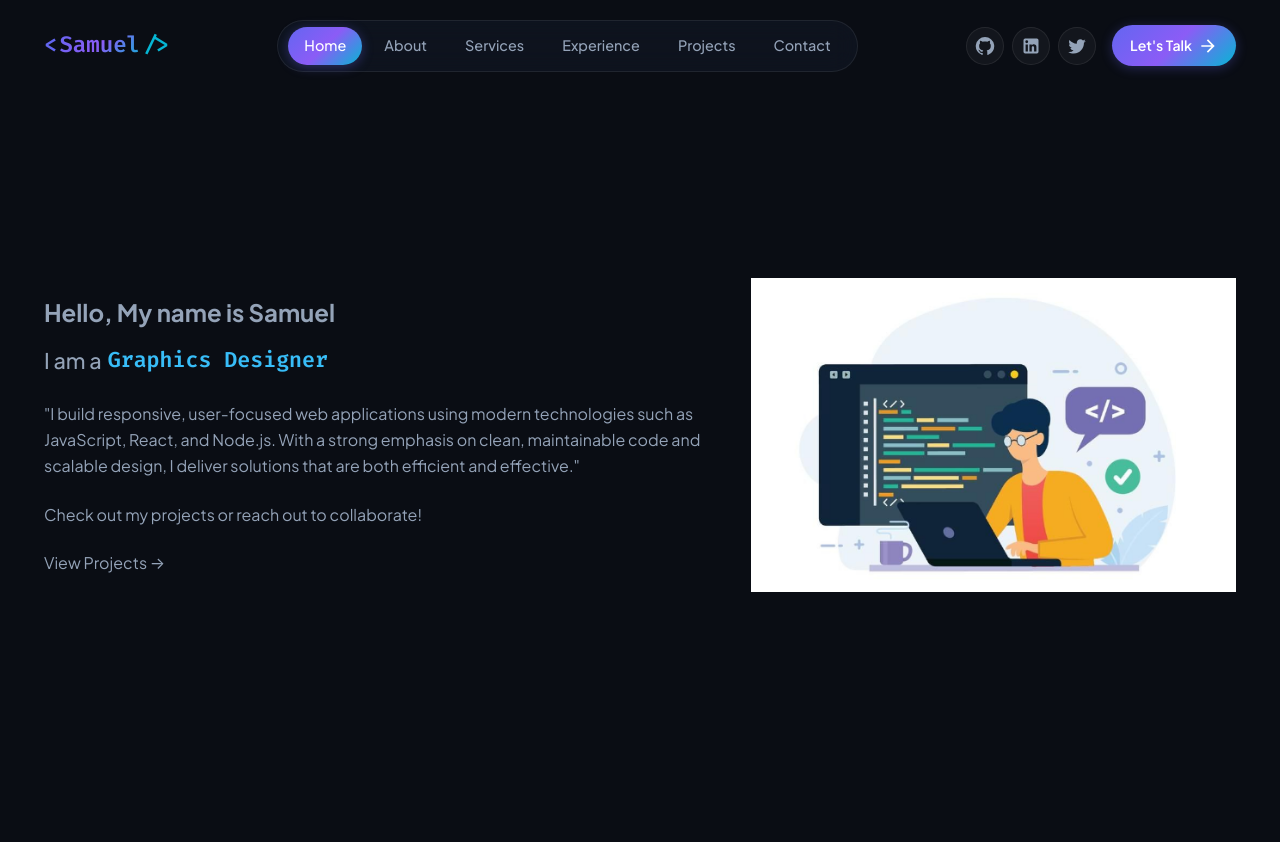
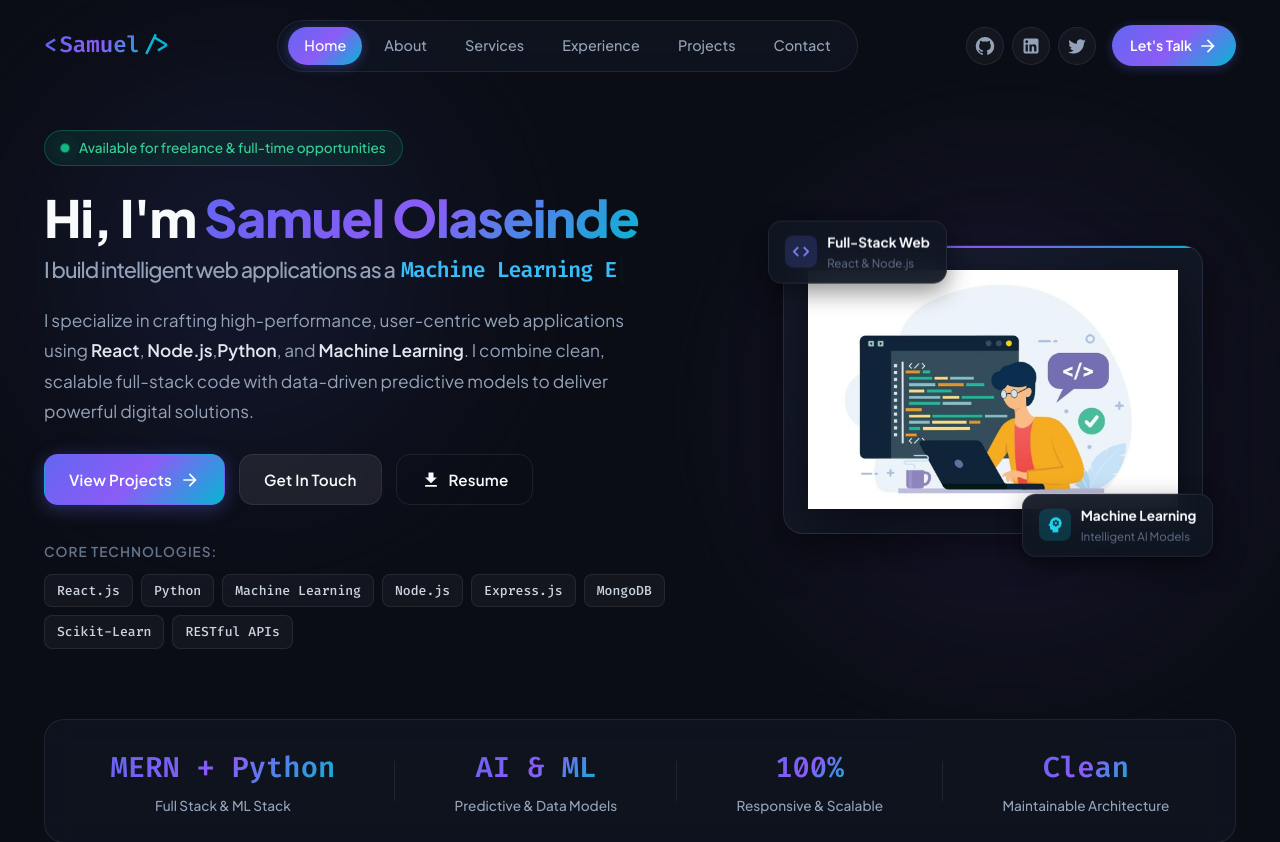
Before and after one commit to SamuelOlaseinde01/Portfolio, a React (Vite) app: page / in a window 1280 px wide. Shown: the top 842 px of the page. Built offline with nearby package versions, Linux system fonts and the light colour scheme.

Commit message:
feat(hero): redesign hero section with dynamic typewriter animation, floating cards, and ML stack

```diff
--- a/src/components/HomePage.jsx
+++ b/src/components/HomePage.jsx
@@ -1,58 +1,198 @@
-import React from "react";
+import React, { useState, useEffect } from "react";
+import { motion } from "framer-motion";
+import {
+  ArrowForward,
+  Download,
+  Code,
+  Psychology,
+  AutoAwesome,
+} from "@mui/icons-material";
+
+const TITLES = ["Full-Stack Developer", "Machine Learning Engineer"];
 
 export default function HomePage() {
-  const [currentIndex, setCurrentIndex] = React.useState(0);
-  const [displayedText, setDisplayedText] = React.useState("");
-  const [charIndex, setCharIndex] = React.useState(0);
+  const [currentIndex, setCurrentIndex] = useState(0);
+  const [displayedText, setDisplayedText] = useState("");
+  const [isDeleting, setIsDeleting] = useState(false);
+  const [typingSpeed, setTypingSpeed] = useState(120);
 
-  const titles = [
-    "Full-Stack Developer",
-    "Graphics Designer",
-    "Digital Marketer",
+  useEffect(() => {
+    const currentTitle = TITLES[currentIndex];
+
+    const timer = setTimeout(() => {
+      if (!isDeleting) {
+        // Typing
+        setDisplayedText(currentTitle.substring(0, displayedText.length + 1));
+        setTypingSpeed(90);
+
+        if (displayedText === currentTitle) {
+          // Pause at complete word
+          setTimeout(() => setIsDeleting(true), 1800);
+        }
+      } else {
+        // Deleting
+        setDisplayedText(currentTitle.substring(0, displayedText.length - 1));
+        setTypingSpeed(45);
+
+        if (displayedText === "") {
+          setIsDeleting(false);
+          setCurrentIndex((prev) => (prev + 1) % TITLES.length);
+        }
+      }
+    }, typingSpeed);
+
+    return () => clearTimeout(timer);
+  }, [displayedText, isDeleting, currentIndex, typingSpeed]);
+
+  const techBadges = [
+    "React.js",
+    "Python",
+    "Machine Learning",
+    "Node.js",
+    "Express.js",
+    "MongoDB",
+    "Scikit-Learn",
+    "RESTful APIs",
   ];
-  React.useEffect(() => {
-    const currentTitle = titles[currentIndex];
-
-    if (charIndex < currentTitle.length) {
-      const typingTimeout = setTimeout(() => {
-        setDisplayedText((prev) => prev + currentTitle[charIndex]);
-        setCharIndex((prev) => prev + 1);
-      }, 100);
-
-      return () => clearTimeout(typingTimeout);
-    } else {
-      const holdTimeout = setTimeout(() => {
-        setCharIndex(0);
-        setDisplayedText("");
-        setCurrentIndex((prevIndex) => (prevIndex + 1) % titles.length);
-      }, 2000);
-
-      return () => clearTimeout(holdTimeout);
-    }
-  }, [charIndex, currentIndex, titles]);
 
   return (
     <section id="section-home" className="section-home">
+      <div className="ambient-glow glow-1"></div>
+      <div className="ambient-glow glow-2"></div>
+
       <div className="home-container">
-        <div className="home-text-container">
-          <h1>
-            Hello, My name is Samuel
+        <motion.div
+          className="home-text-container"
+          initial={{ opacity: 0, y: 30 }}
+          animate={{ opacity: 1, y: 0 }}
+          transition={{ duration: 0.8, ease: "easeOut" }}
+        >
+          {/* Availability Pill */}
+          <div className="status-pill">
+            <span className="pulsing-dot"></span>
+            <span>Available for freelance & full-time opportunities</span>
+          </div>
+
+          <h1 className="home-title">
+            Hi, I'm <span className="highlight-gradient">Samuel Olaseinde</span>
             <div className="home-job-title">
-              I am a <span className="typed-text">{displayedText}</span>
-              <span className="cursor" />
+              I build intelligent web applications as a{" "}
+              <span className="typed-text-wrapper">
+                <span className="typed-text">{displayedText}</span>
+                <span className="cursor-blink" />
+              </span>
             </div>
           </h1>
-          <p>
-            "I build responsive, user-focused web applications using modern
-            technologies such as JavaScript, React, and Node.js. With a strong
-            emphasis on clean, maintainable code and scalable design, I deliver
-            solutions that are both efficient and effective."
+
+          <p className="home-description">
+            I specialize in crafting high-performance, user-centric web
+            applications using <strong>React</strong>, <strong>Node.js</strong>,
+            <strong>Python</strong>, and <strong>Machine Learning</strong>. I
+            combine clean, scalable full-stack code with data-driven predictive
+            models to deliver powerful digital solutions.
           </p>
-          <p>Check out my projects or reach out to collaborate!</p>
-          <a href="">View Projects &#8594;</a>
+
+          <div className="home-cta-group">
+            <a href="#section-projects" className="btn btn-primary">
+              <span>View Projects</span>
+              <ArrowForward fontSize="small" />
+            </a>
+            <a href="#section-contact" className="btn btn-secondary">
+              <span>Get In Touch</span>
+            </a>
+            <a href="#section-about" className="btn btn-outline">
+              <Download fontSize="small" />
+              <span>Resume</span>
+            </a>
+          </div>
+
+          {/* Tech stack ticker */}
+          <div className="tech-stack-preview">
+            <span className="tech-stack-label">Core Technologies:</span>
+            <div className="tech-badges-list">
+              {techBadges.map((badge, idx) => (
+                <span key={idx} className="tech-badge">
+                  {badge}
+                </span>
+              ))}
+            </div>
+          </div>
+        </motion.div>
+
+        {/* Hero Visual Card */}
+        <motion.div
+          className="home-img-wrapper"
+          initial={{ opacity: 0, scale: 0.9 }}
+          animate={{ opacity: 1, scale: 1 }}
+          transition={{ duration: 0.9, delay: 0.2, ease: "easeOut" }}
+        >
+          <div className="hero-card-glow"></div>
+          <div className="hero-card-inner">
+            <div className="hero-img-box">
+              <img
+                src="/images/Home-image2.png"
+                alt="Samuel Olaseinde - Full Stack & ML Developer"
+                className="hero-main-img"
+              />
+            </div>
+
+            {/* Floating Info Badges */}
+            <motion.div
+              className="floating-chip chip-top"
+              animate={{ y: [0, -10, 0] }}
+              transition={{ repeat: Infinity, duration: 4, ease: "easeInOut" }}
+            >
+              <div className="chip-icon code-icon">
+                <Code fontSize="small" />
+              </div>
+              <div className="chip-text">
+                <span className="chip-title">Full-Stack Web</span>
+                <span className="chip-sub">React & Node.js</span>
+              </div>
+            </motion.div>
+
+            <motion.div
+              className="floating-chip chip-bottom"
+              animate={{ y: [0, 10, 0] }}
+              transition={{
+                repeat: Infinity,
+                duration: 4.5,
+                ease: "easeInOut",
+                delay: 1,
+              }}
+            >
+              <div className="chip-icon design-icon">
+                <Psychology fontSize="small" />
+              </div>
+              <div className="chip-text">
+                <span className="chip-title">Machine Learning</span>
+                <span className="chip-sub">Intelligent AI Models</span>
+              </div>
+            </motion.div>
+          </div>
+        </motion.div>
+      </div>
+
+      {/* Quick Metrics Banner */}
+      <div className="hero-metrics-bar">
+        <div className="metric-item">
+          <span className="metric-number">MERN + Python</span>
+          <span className="metric-label">Full Stack & ML Stack</span>
         </div>
-        <div className="home-img-container">
-          <img src="/images/Home-image2.png" alt="Illustration" />
+        <div className="metric-divider"></div>
+        <div className="metric-item">
+          <span className="metric-number">AI & ML</span>
+          <span className="metric-label">Predictive & Data Models</span>
+        </div>
+        <div className="metric-divider"></div>
+        <div className="metric-item">
+          <span className="metric-number">100%</span>
+          <span className="metric-label">Responsive & Scalable</span>
+        </div>
+        <div className="metric-divider"></div>
+        <div className="metric-item">
+          <span className="metric-number">Clean</span>
+          <span className="metric-label">Maintainable Architecture</span>
         </div>
       </div>
     </section>
```
